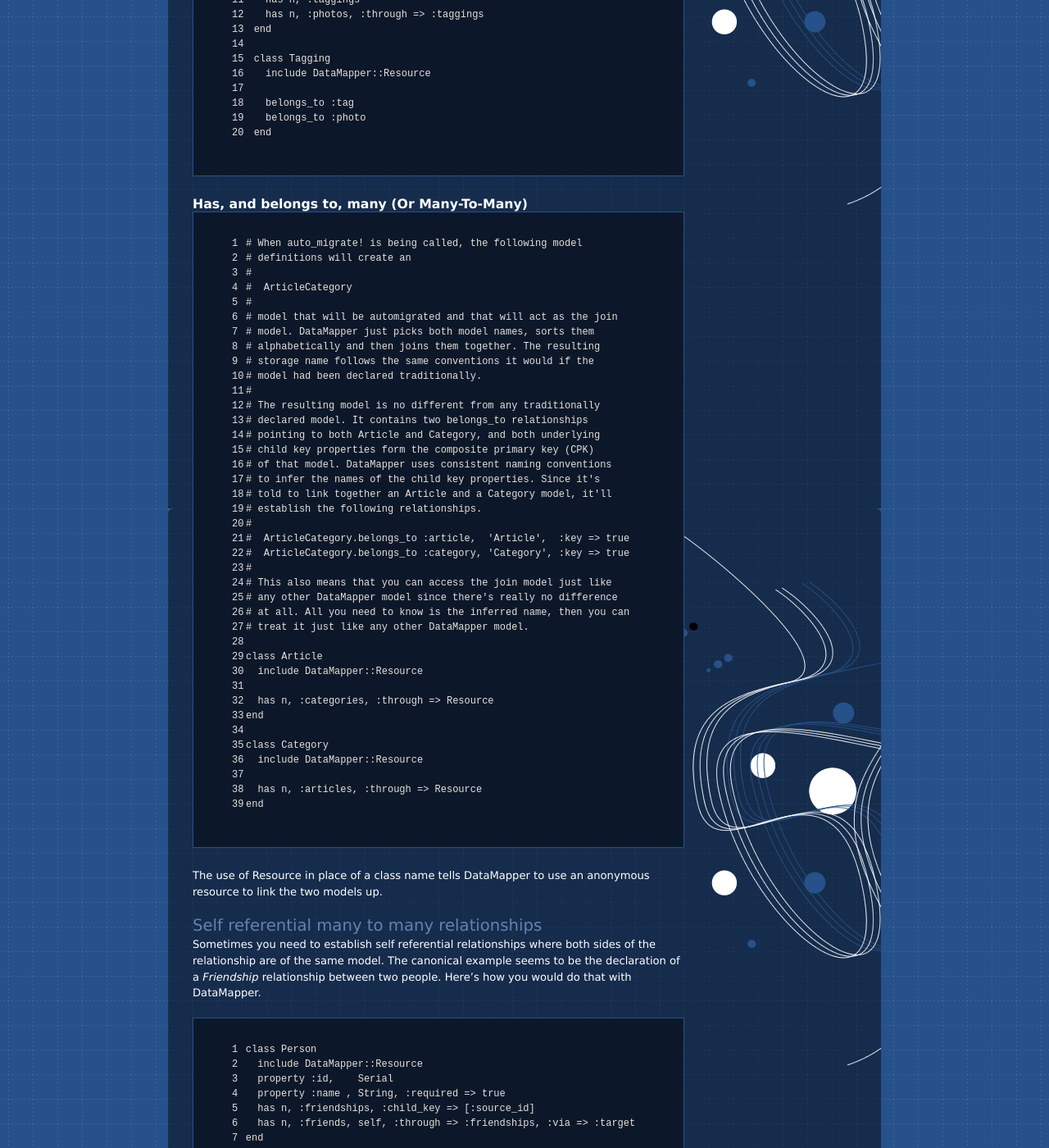
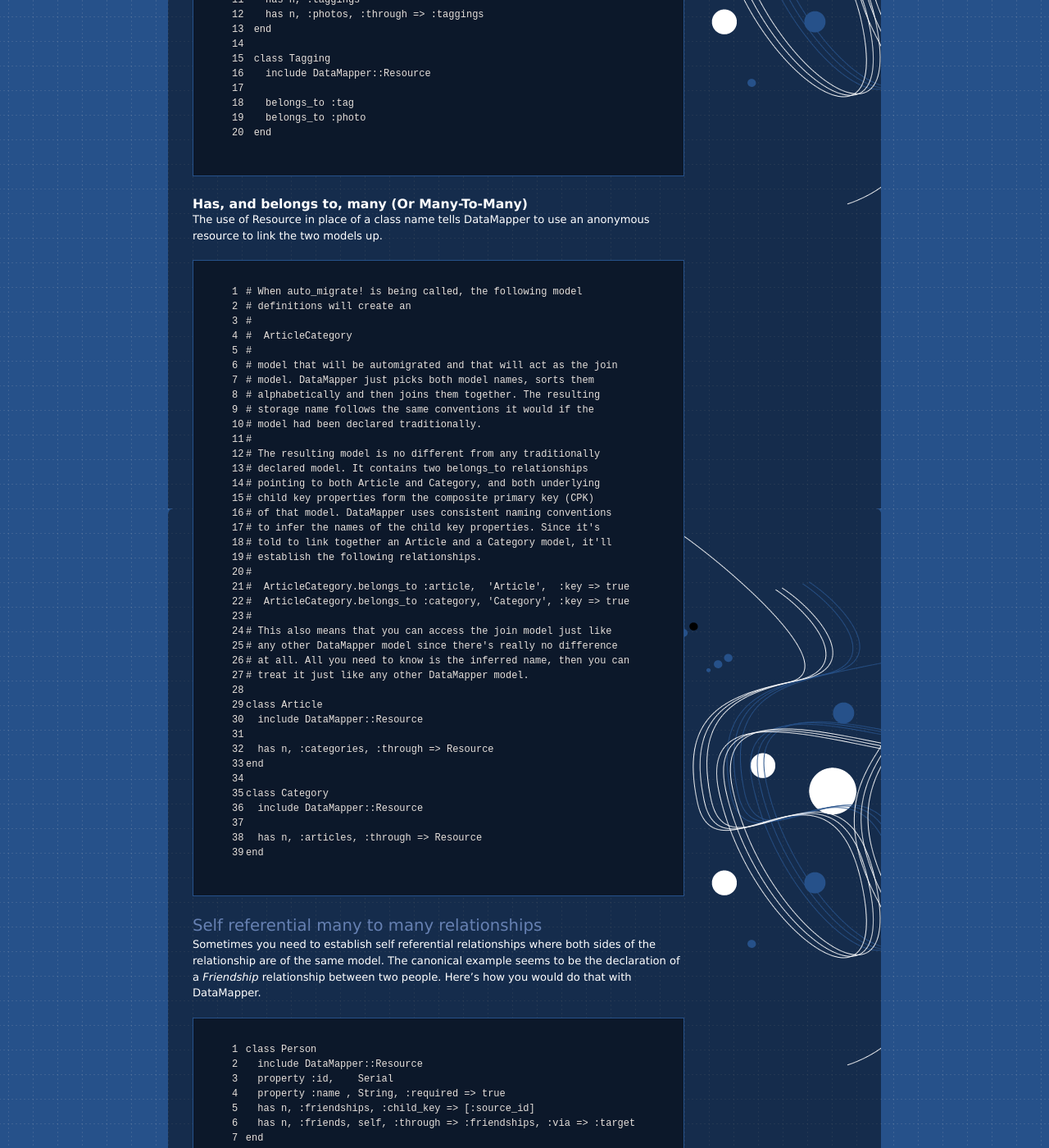
Before and after one commit to datamapper/datamapper.github.com, a Jekyll site: the page built from docs/associations.markdown, in a window 1280 px wide and 1400 px high, scrolled down 1509 px. Shown: the whole window at 82% size. Built offline with Jekyll 4.4.1, drawn with Linux system fonts in a browser that asks for light colours; part of the change alters nothing that is shown.

Commit message:
Moved some text around

```diff
--- a/docs/associations.markdown
+++ b/docs/associations.markdown
@@ -116,6 +116,9 @@ end
 
 ### Has, and belongs to, many (Or Many-To-Many)
 
+The use of Resource in place of a class name tells DataMapper to use an
+anonymous resource to link the two models up.
+
 {% highlight ruby linenos %}
 # When auto_migrate! is being called, the following model
 # definitions will create an
@@ -157,9 +160,6 @@ class Category
   has n, :articles, :through => Resource
 end
 {% endhighlight %}
-
-The use of Resource in place of a class name tells DataMapper to use an
-anonymous resource to link the two models up.
 
 Self referential many to many relationships
 -------------------------------------------
```
